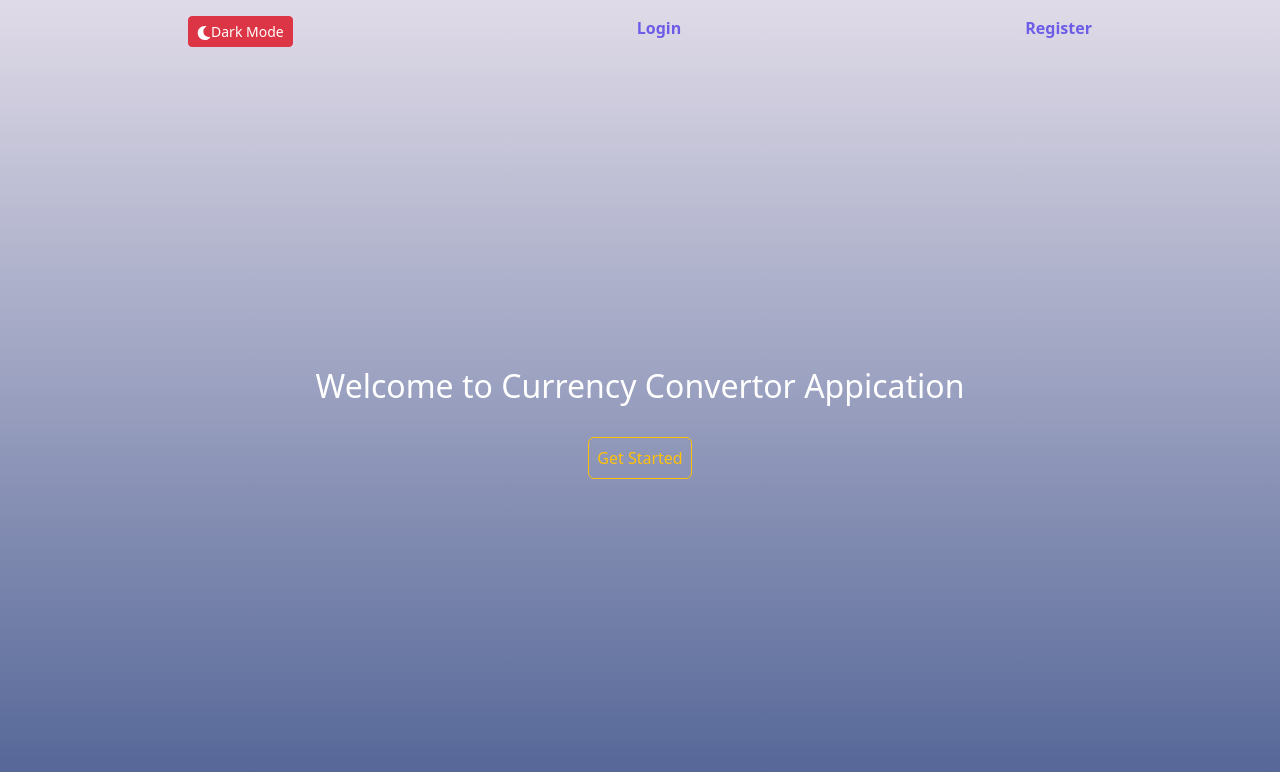
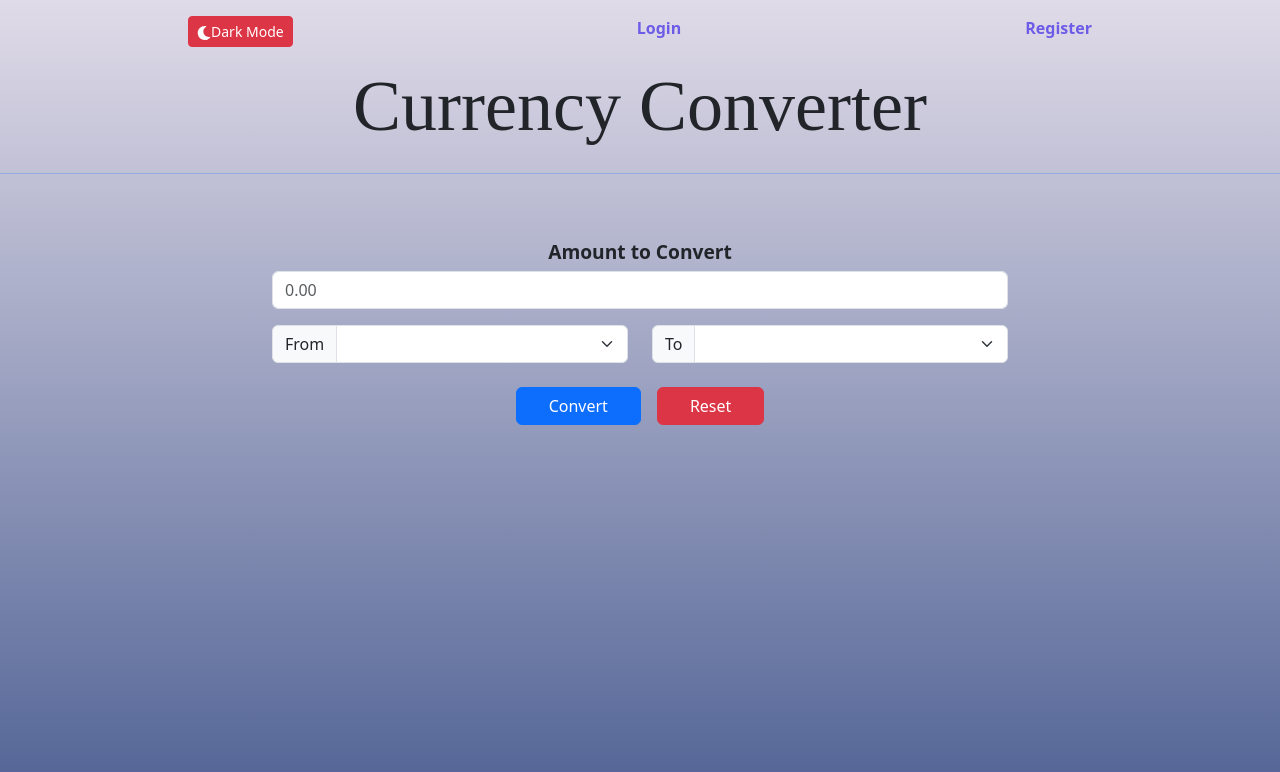
Before and after one commit to keshri522/Currency_Convertor, a React (Create React App) app: page / in a window 1280 px wide. Shown: the top 772 px of the page. Built offline with nearby package versions, Linux system fonts and the light colour scheme; no server answers.

Commit message:
added Currency Dashboard using and all the and conditinally rendering of result based on the state

```diff
--- /dev/null
+++ b/src/Components/Dashboard/Dashboard.jsx
@@ -0,0 +1,227 @@
+// import React, { useState } from "react";
+// // this is the dashboard of the My application
+// const Dashboard = () => {
+//   const [originalAmount, setOriginalAmount] = useState(""); // by defauLT I AMS SHOWING A CURRENCY
+//   const [fromCurrency, setFromCurrency] = useState(""); // based on onchange i will add the value on this state later make a api call
+//   const [toCurrency, setToCurrency] = useState(""); // based on the state we will select to convert on which currency i want to convert
+//   const [convertedAmount, setConvertedAmount] = useState(""); // here once convert the wresult will added to this state
+//   // this function clear all the values that has store previously
+//   const clearValues = () => {
+//     setOriginalAmount("");
+//     setFromCurrency("");
+//     setToCurrency("");
+//     setConvertedAmount("");
+//   };
+
+//   const convertCurrency = () => {
+//     // You can implement the currency conversion logic here
+//     // Update the convertedAmount state accordingly
+//   };
+
+//   return (
+//     <>
+//       <div className="container-fluid">
+//         <div className="row">
+//           <div className="col-md-12">
+//             <h1 className="heading text-center display-2">
+//               Currency Converter
+//             </h1>
+//           </div>
+//         </div>
+//       </div>
+//       <hr />
+//       {/* this is for the dropdown menu */}
+//       <div className="container">
+//         <div className="row box">
+//           <div className="col-md-12">
+//             <div className="form-group">
+//               <label htmlFor="amount">Amount to Convert :</label>
+//               <input
+//                 type="text"
+//                 className="form-control searchBox"
+//                 placeholder="0.00"
+//                 id="amount"
+//                 value={originalAmount}
+//                 onChange={(e) => setOriginalAmount(e.target.value)}
+//               />
+//             </div>
+
+//             <div className="row d-flex justify-content-between">
+//               <div className="col-md-6">
+//                 <div className="input-group mb-3">
+//                   <span className="input-group-text">From</span>
+
+//                   <select
+//                     className="form-control"
+//                     value={fromCurrency}
+//                     onChange={(e) => setFromCurrency(e.target.value)}
+//                   >
+//                     {/* Options for from currency */}
+//                   </select>
+//                 </div>
+//               </div>
+
+//               <div className="col-sm-6">
+//                 <div className="input-group mb-3">
+//                   <span className="input-group-text">To</span>
+
+//                   <select
+//                     className="form-control"
+//                     value={toCurrency}
+//                     onChange={(e) => setToCurrency(e.target.value)}
+//                   >
+//                     {/* Options for to currency */}
+//                   </select>
+//                 </div>
+//               </div>
+//             </div>
+
+//             <div className="text-center">
+//               <button
+//                 className="btn btn-primary convert m-2"
+//                 type="submit"
+//                 onClick={convertCurrency}
+//               >
+//                 Convert
+//               </button>
+
+//               <button className="btn btn-primary m-2" onClick={clearValues}>
+//                 Reset
+//               </button>
+//             </div>
+//           </div>
+
+//           <div id="finalAmount" className="text-center">
+//             <h2>
+//               Converted Amount :
+//               <span className="finalValue" style={{ color: "green" }}>
+//                 {convertedAmount}
+//               </span>
+//             </h2>
+//           </div>
+//         </div>
+//       </div>
+//     </>
+//   );
+// };
+
+// export default Dashboard;
+
+import React, { useState } from "react";
+
+const Dashboard = () => {
+  const [originalAmount, setOriginalAmount] = useState("");
+  const [fromCurrency, setFromCurrency] = useState("");
+  const [toCurrency, setToCurrency] = useState("");
+  const [convertedAmount, setConvertedAmount] = useState("");
+
+  const clearValues = () => {
+    setOriginalAmount("");
+    setFromCurrency("");
+    setToCurrency("");
+    setConvertedAmount("");
+  };
+
+  const convertCurrency = () => {
+    // Implement your currency conversion logic here
+    // Update the convertedAmount state accordingly
+  };
+
+  return (
+    <>
+      <div className="container-fluid">
+        <div className="row">
+          <div className="col-md-12">
+            <h1 className="heading text-center display-2">
+              Currency Converter
+            </h1>
+          </div>
+        </div>
+      </div>
+      {/* for the horizontal line */}
+      <hr className="text-primary" />
+      <div className="container">
+        <div className="row d-flex justify-content-center mt">
+          <div className="col-md-8">
+            <div className="form-group">
+              <label className="labelClass mb-1" htmlFor="amount">
+                Amount to Convert
+              </label>
+              <input
+                type="text"
+                className="form-control searchBox"
+                placeholder="0.00"
+                id="amount"
+                value={originalAmount}
+                onChange={(e) => setOriginalAmount(e.target.value)}
+              />
+            </div>
+
+            <div className="row justify-content-between mt-3">
+              <div className="col-md-6">
+                <div className="input-group mb-3">
+                  <span className="input-group-text">From</span>
+                  <select
+                    className="form-select"
+                    value={fromCurrency}
+                    onChange={(e) => setFromCurrency(e.target.value)}
+                  >
+                    {/* Options for from currency */}
+                  </select>
+                </div>
+              </div>
+
+              <div className="col-md-6">
+                <div className="input-group mb-3">
+                  <span className="input-group-text">To</span>
+                  <select
+                    className="form-select"
+                    value={toCurrency}
+                    onChange={(e) => setToCurrency(e.target.value)}
+                  >
+                    {/* Options for to currency */}
+                  </select>
+                </div>
+              </div>
+            </div>
+
+            <div className="text-center">
+              <button
+                className="btn btn-primary m-2 b"
+                type="button"
+                onClick={convertCurrency}
+              >
+                Convert
+              </button>
+
+              <button
+                className="btn btn-danger m-2 b"
+                type="button"
+                onClick={clearValues}
+              >
+                Reset
+              </button>
+            </div>
+          </div>
+          {/* for the showing of result converted ammount */}
+          {/* showing the div or the result conditonally based on the state */}
+          {fromCurrency && originalAmount && toCurrency && convertedAmount ? (
+            <div className="text-center mt-3">
+              <h2>
+                Converted Amount{" "}
+                <span>
+                  {originalAmount} {fromCurrency} ={convertedAmount}{" "}
+                  {toCurrency}
+                </span>
+              </h2>
+            </div>
+          ) : (
+            ""
+          )}
+        </div>
+      </div>
+    </>
+  );
+};
+
+export default Dashboard;
--- a/src/Components/Routers/routes.jsx
+++ b/src/Components/Routers/routes.jsx
@@ -1,19 +1,20 @@
 import React from "react";
 import { Route, Routes } from "react-router-dom";
-import Home from "../Home/Home";
+// import Home from "../Home/Home";
 
 import Register from "../auth/Register";
 import UpdatePassword from "../Forms/UpdatePassword";
 import Login from "../auth/Login";
 import ForgotPassword from "../Forms/ForgotPassword";
 import ChangePassowrd from "../Forms/ChangePassword";
+import Dashboard from "../Dashboard/Dashboard";
 // creating a function path that will redircts user based on the therei endpoints
 
 const Path = () => {
   return (
     <>
       <Routes>
-        <Route path="/" element={<Home></Home>}></Route>
+        <Route path="/" element={<Dashboard></Dashboard>}></Route>
         <Route path="/login" element={<Login></Login>}></Route>
         <Route path="/register" element={<Register></Register>}></Route>
         <Route
--- a/src/index.css
+++ b/src/index.css
@@ -57,6 +57,20 @@ body {
   border: none;
   border-bottom: 2px solid wheat;
 }
+.labelClass {
+  font-weight: 600;
+  font-size: 1.2rem;
+}
+.b {
+  padding-left: 2rem;
+  padding-right: 2rem;
+}
+.display-2 {
+  font-family: "Lobster", cursive;
+}
+.mt {
+  margin-top: 4rem;
+}
 
 /* // media query for singup button with google */
 @media screen and (max-width: 600px) {
```
